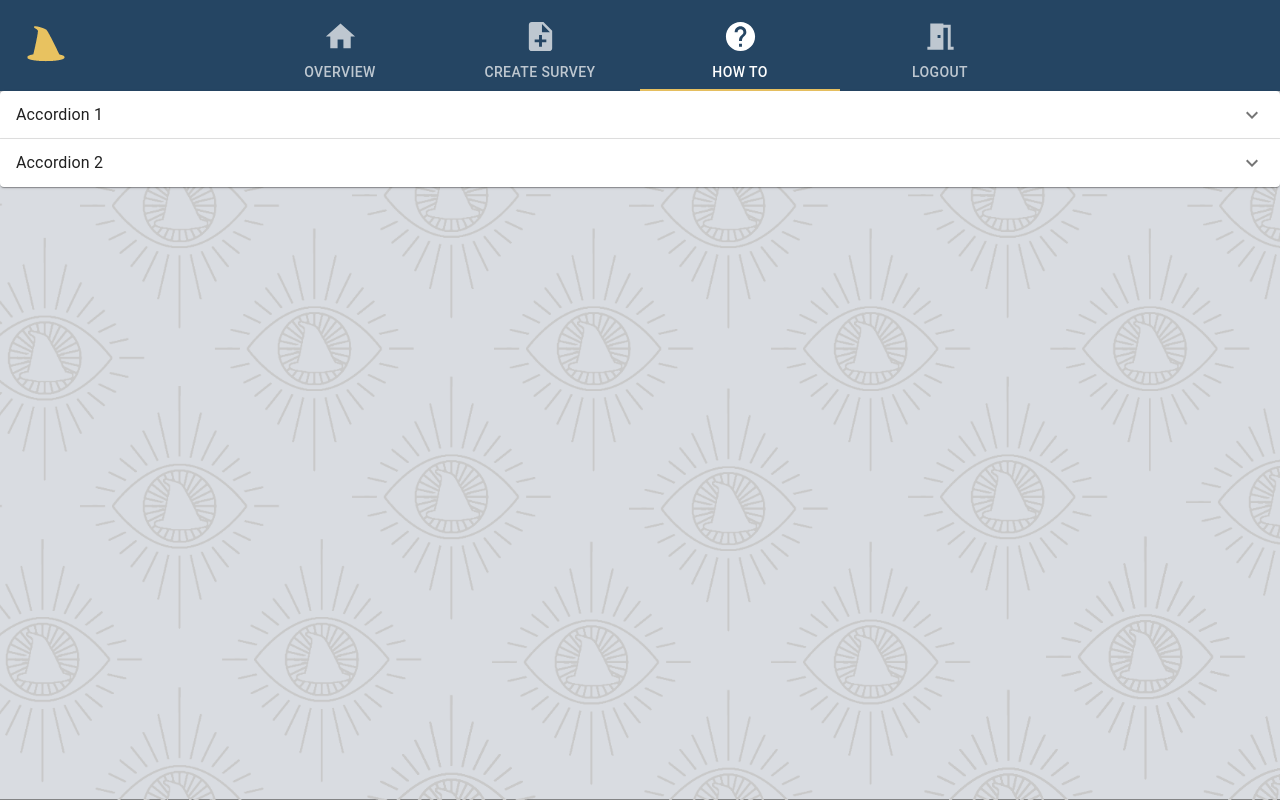
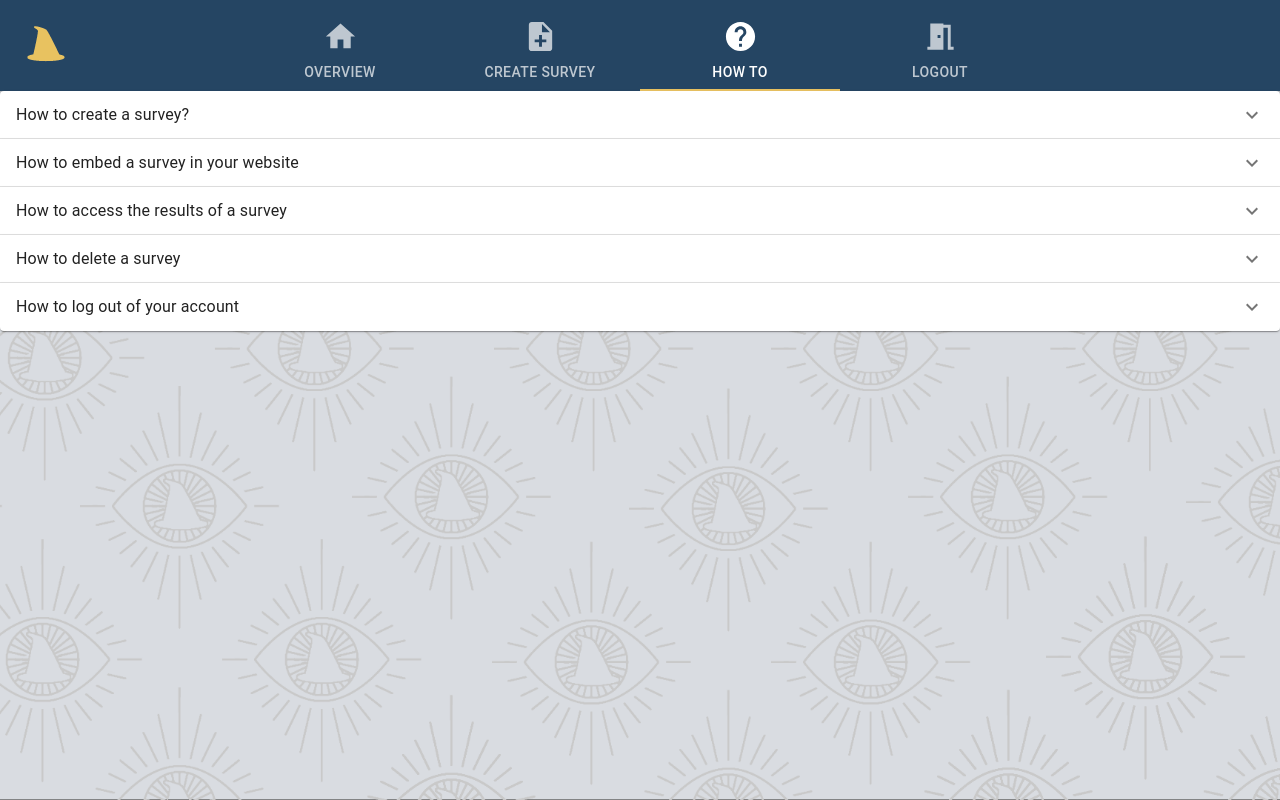
Before and after one commit to LucaWeissbeck/SurveyWzrd-Frontend, a React (Create React App) app: page /how in a window 1280 px wide. Built offline with nearby package versions, Linux system fonts and the light colour scheme.

Commit message:
HowTo: Implemented the content with the accordions, might style it later

```diff
--- a/src/components/Home/HowTo/HowTo.js
+++ b/src/components/Home/HowTo/HowTo.js
@@ -28,13 +28,27 @@
                                 aria-controls="panel1a-content"
                                 id="panel1a-header"
                             >
-                                <Typography>Accordion 1</Typography>
+                                <Typography>How to create a survey?</Typography>
                             </AccordionSummary>
                             <AccordionDetails>
                                 <Typography>
-                                    Lorem ipsum dolor sit amet, consectetur adipiscing elit. Suspendisse malesuada lacus
-                                    ex,
-                                    sit amet blandit leo lobortis eget.
+                                    Creating a survey using the Survey WZRDs tool is simple. All you need to do is click on the ‘CREATE SURVEY’ button in the navigation bar and fill out the form.
+                                    <br/>
+                                    The title should be a short precise description of the surveys topic.
+                                    <br/>
+                                    Enter your companies name in the top right corner to show it in the embedded survey.
+                                    <br/>
+                                    In the grey box underneath the title you can enter a more detailed description. Here you can tell your survey participants more information about the survey.
+                                    <br/>
+                                    Now to the most important part: Enter your survey question in the question field.
+                                    <br/>
+                                    Below the question you can enter the possible answer options (max. 45 words per answer). You must provide a minimum of 2 and maximum of 8 answer options. To add more answers, just click on the "+". Vice versa, to remove answers, click on the "-".
+                                    <br/>
+                                    Per default, the survey participants can choose only one out of all provided answers. If you want to allow several answers, click on the toggle so that it gets blue.
+                                    <br/>
+                                    Using a date picker, you can choose an expiry date for your survey. After this date, the survey will be disabled.
+                                    <br/>
+                                    And lastly, all you need to do is hit the ‘create’ button and you have successfully created a new survey!
                                 </Typography>
                             </AccordionDetails>
                         </Accordion>
@@ -44,13 +58,67 @@
                                 aria-controls="panel2a-content"
                                 id="panel2a-header"
                             >
-                                <Typography>Accordion 2</Typography>
+                                <Typography>How to embed a survey in your website</Typography>
                             </AccordionSummary>
                             <AccordionDetails>
                                 <Typography>
-                                    Lorem ipsum dolor sit amet, consectetur adipiscing elit. Suspendisse malesuada lacus
-                                    ex,
-                                    sit amet blandit leo lobortis eget.
+                                    After creating a survey, you can click on the ‘OVERVIEW’ button in the navigation bar. You should now see all surveys that you have created.
+                                    <br/>
+                                    Click on the share button in the upper right corner of the survey you want to embed and copy the iframe. It should look something like this:
+                                    <br/>
+                                    <br/>
+                                    &lt;iframe&gt;src="http://api.tutorialfactory.org:8088/survey?id=7"&lt;/iframe&gt;
+                                    <br/>
+                                    <br/>
+                                    Now, go to your website, and place the iframe element in your html document wherever you desire.
+                                </Typography>
+                            </AccordionDetails>
+                        </Accordion>
+                        <Accordion>
+                            <AccordionSummary
+                                expandIcon={<ExpandMoreIcon/>}
+                                aria-controls="panel2a-content"
+                                id="panel2a-header"
+                            >
+                                <Typography>How to access the results of a survey</Typography>
+                            </AccordionSummary>
+                            <AccordionDetails>
+                                <Typography>
+                                    After creating a survey, you can click on the ‘OVERVIEW’ button in the navigation bar. You should now see all surveys that you have created.
+                                    <br/>
+                                    Click on ‘evaluate’ in the lower left corner. The result card shows how many of all participants have voted for each answer option. On the card in the middle you can see the total count of all participants. The information card provides you with the survey title, question, description, and whether multiple answer options are allowed or not.
+                                    <br/>
+                                    The detailed graph shows you how the participants voted on different dates. The last card shows the countries from where your participants have voted. The most common country is placed in the middle of the donut chart.
+                                </Typography>
+                            </AccordionDetails>
+                        </Accordion>
+                        <Accordion>
+                            <AccordionSummary
+                                expandIcon={<ExpandMoreIcon/>}
+                                aria-controls="panel2a-content"
+                                id="panel2a-header"
+                            >
+                                <Typography>How to delete a survey</Typography>
+                            </AccordionSummary>
+                            <AccordionDetails>
+                                <Typography>
+                                    After creating a survey, you can click on the ‘OVERVIEW’ button in the navigation bar. You should now see all surveys that you have created.
+                                    <br/>
+                                    Click on the trash can button to delete the survey. Now, you should not be able to see the survey in the overview anymore.
+                                </Typography>
+                            </AccordionDetails>
+                        </Accordion>
+                        <Accordion>
+                            <AccordionSummary
+                                expandIcon={<ExpandMoreIcon/>}
+                                aria-controls="panel2a-content"
+                                id="panel2a-header"
+                            >
+                                <Typography>How to log out of your account</Typography>
+                            </AccordionSummary>
+                            <AccordionDetails>
+                                <Typography>
+                                    To log out of your account just click on the ‘LOGOUT’ button in the navigation bar.
                                 </Typography>
                             </AccordionDetails>
                         </Accordion>
```
